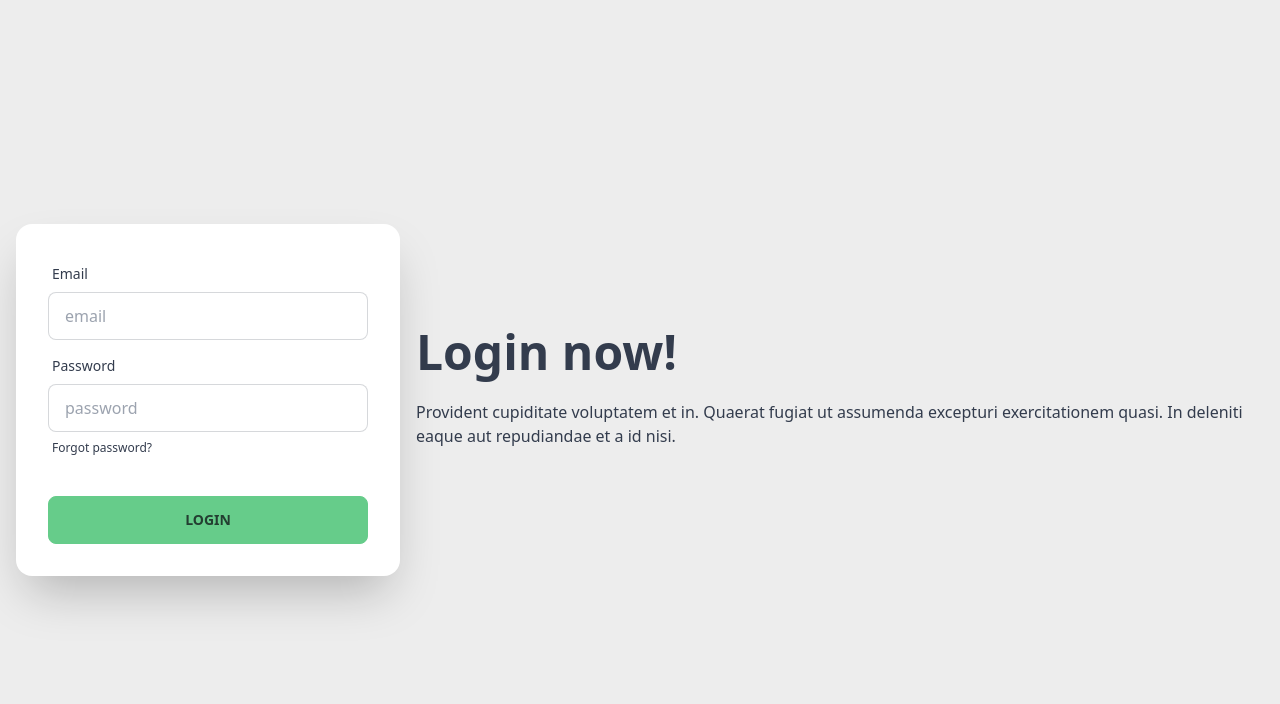
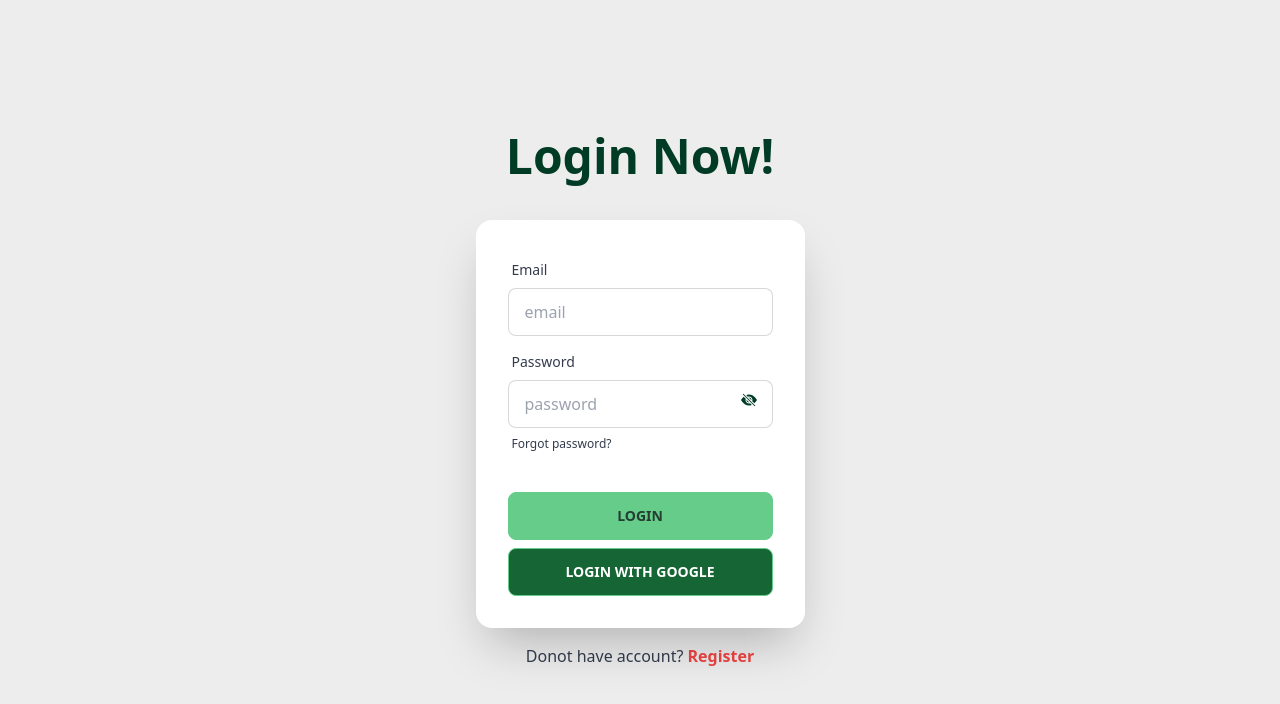
Before and after one commit to anupamahalder/nature-nurture-client-side, a React (Vite) app: page /login in a window 1280 px wide. Shown: the top 704 px of the page. Built offline with nearby package versions, Linux system fonts and the light colour scheme; no server answers.

Commit message:
Created login and register page

```diff
--- a/package.json
+++ b/package.json
@@ -15,6 +15,7 @@
     "match-sorter": "^6.3.1",
     "react": "^18.2.0",
     "react-dom": "^18.2.0",
+    "react-icons": "^4.11.0",
     "react-router-dom": "^6.18.0",
     "sort-by": "^1.2.0"
   },
--- a/src/Pages/Login.jsx
+++ b/src/Pages/Login.jsx
@@ -1,15 +1,19 @@
+import { Link } from "react-router-dom";
 import useAuth from "../hooks/useAuth";
-
+import {BsEyeSlashFill} from 'react-icons/bs';
+import {IoEyeSharp} from 'react-icons/io5';
+import { useState } from "react";
 const Login = () => {
     // call the custom hook to get all authcontext's info
     const {user, signInUser, createUser} = useAuth;
+     // declare a state to track the visibility of password
+     const [isVisible, setIsVisible] = useState(false);
     return (
         <div>
             <div className="hero min-h-screen bg-base-200">
-            <div className="hero-content flex-col lg:flex-row-reverse">
-                <div className="text-center lg:text-left">
-                <h1 className="text-5xl font-bold">Login now!</h1>
-                <p className="py-6">Provident cupiditate voluptatem et in. Quaerat fugiat ut assumenda excepturi exercitationem quasi. In deleniti eaque aut repudiandae et a id nisi.</p>
+            <div className="hero-content flex-col">
+                <div className="text-center mb-6">
+                <h1 className="text-5xl font-bold text-[#003C25]">Login Now!</h1>
                 </div>
                 <div className="card flex-shrink-0 w-full max-w-sm shadow-2xl bg-base-100">
                 <form className="card-body">
@@ -19,20 +23,31 @@ const Login = () => {
                     </label>
                     <input type="email" placeholder="email" className="input input-bordered" required />
                     </div>
-                    <div className="form-control">
+                    <div className="form-control relative">
                     <label className="label">
                         <span className="label-text">Password</span>
                     </label>
-                    <input type="password" placeholder="password" className="input input-bordered" required />
+                    <input
+                     type={ isVisible ? 'text': 'password'}
+                     placeholder="password" className="input input-bordered" required />
+                     <div onClick={()=>setIsVisible(!isVisible)}
+                     className="absolute text-[#003C25] right-4 top-12">
+                     {
+                        // make the type dynamic
+                        isVisible ? <IoEyeSharp></IoEyeSharp> : <BsEyeSlashFill></BsEyeSlashFill>
+                    }
+                     </div>
                     <label className="label">
                         <a href="#" className="label-text-alt link link-hover">Forgot password?</a>
                     </label>
                     </div>
                     <div className="form-control mt-6">
                     <button className="btn btn-primary">Login</button>
+                    <button className="btn btn-primary mt-2 text-white bg-green-800">Login with Google</button>
                     </div>
                 </form>
                 </div>
+                <h1>Donot have account? <Link className="font-semibold text-red-500" to='/register'>Register</Link></h1>
             </div>
             </div>
         </div>
--- a/src/Pages/Register.jsx
+++ b/src/Pages/Register.jsx
@@ -1,8 +1,77 @@
+import { Link } from "react-router-dom";
+import useAuth from "../hooks/useAuth";
+import { useState } from "react";
+import {BsEyeSlashFill} from 'react-icons/bs';
+import {IoEyeSharp} from 'react-icons/io5';
 
 const Register = () => {
+    // call the custom hook to get all authcontext's info
+    const {user, signInUser, createUser} = useAuth;
+    // declare a state to track the visibility of password
+    const [isVisible, setIsVisible] = useState(false);
+    // declare states to control form
+    const [name, setName] = useState('');
+    const [email, setEmail] = useState('');
+    const [password, setPassword] = useState('');
+
+    // create function to handle register
+    const handleSubmit = (e) =>{
+        e.preventDefault();
+
+        console.log(name, email, password);
+    }
     return (
         <div>
-            Register
+            <div className="hero min-h-screen bg-base-200">
+            <div className="hero-content flex-col">
+                <div className="text-center mb-6">
+                <h1 className="text-5xl font-bold text-[#003C25]">Register Now!</h1>
+                </div>
+                <div className="card flex-shrink-0 w-full max-w-sm shadow-2xl bg-base-100">
+                <form onSubmit={handleSubmit}
+                className="card-body">
+                    <div className="form-control">
+                    <label className="label">
+                        <span className="label-text">Name</span>
+                    </label>
+                    <input onBlur={(e)=>setName(e.target.value)}
+                    type="text"
+                    placeholder="name"
+                    className="input input-bordered" required />
+                    </div>
+                    <div className="form-control">
+                    <label className="label">
+                        <span className="label-text">Email</span>
+                    </label>
+                    <input onBlur={(e)=>setEmail(e.target.value)}
+                    type="email" placeholder="email" className="input input-bordered" required />
+                    </div>
+                    <div className="form-control relative">
+                    <label className="label">
+                        <span className="label-text">Password</span>
+                    </label>
+                    <input onBlur={(e)=>setPassword(e.target.value)}
+                     type={ isVisible ? 'text': 'password'}
+                     placeholder="password" className="input input-bordered" required />
+                     <div onClick={()=>setIsVisible(!isVisible)}
+                     className="absolute text-[#003C25] right-4 top-12">
+                     {
+                        // make the type dynamic
+                        isVisible ? <IoEyeSharp></IoEyeSharp> : <BsEyeSlashFill></BsEyeSlashFill>
+                    }
+                     </div>
+                    <label className="label">
+                        <a href="#" className="label-text-alt link link-hover">Forgot password?</a>
+                    </label>
+                    </div>
+                    <div className="form-control mt-6">
+                    <button type="submit" className="btn btn-primary">Register</button>
+                    </div>
+                </form>
+                </div>
+                <h1>Already have account? <Link className="font-semibold text-red-500" to='/login'>Login</Link></h1>
+            </div>
+            </div>
         </div>
     );
 };
--- a/src/Providers/AuthProvider.jsx
+++ b/src/Providers/AuthProvider.jsx
@@ -29,7 +29,7 @@ const AuthProvider = ({children}) => {
             // set isLoading false
             setIsLoading(false);
         })
-        // to avoid memory leak and clean up
+        // to avoid memory leak and clean up function
         return ()=> unSubscribe();
     },[]);
 
```
Also changed, not shown: 1 other file (tests, documents, lock files or other folders).
